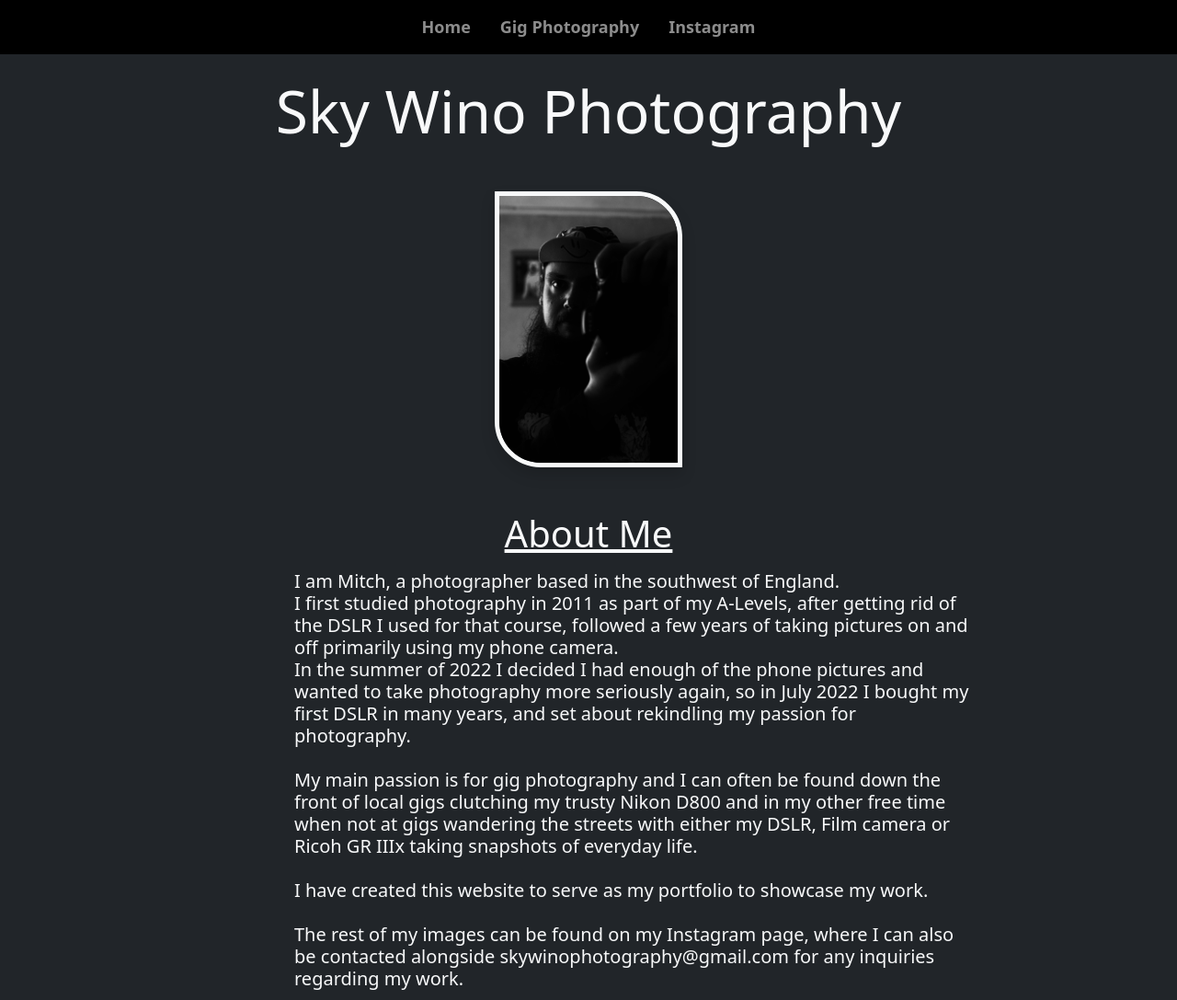
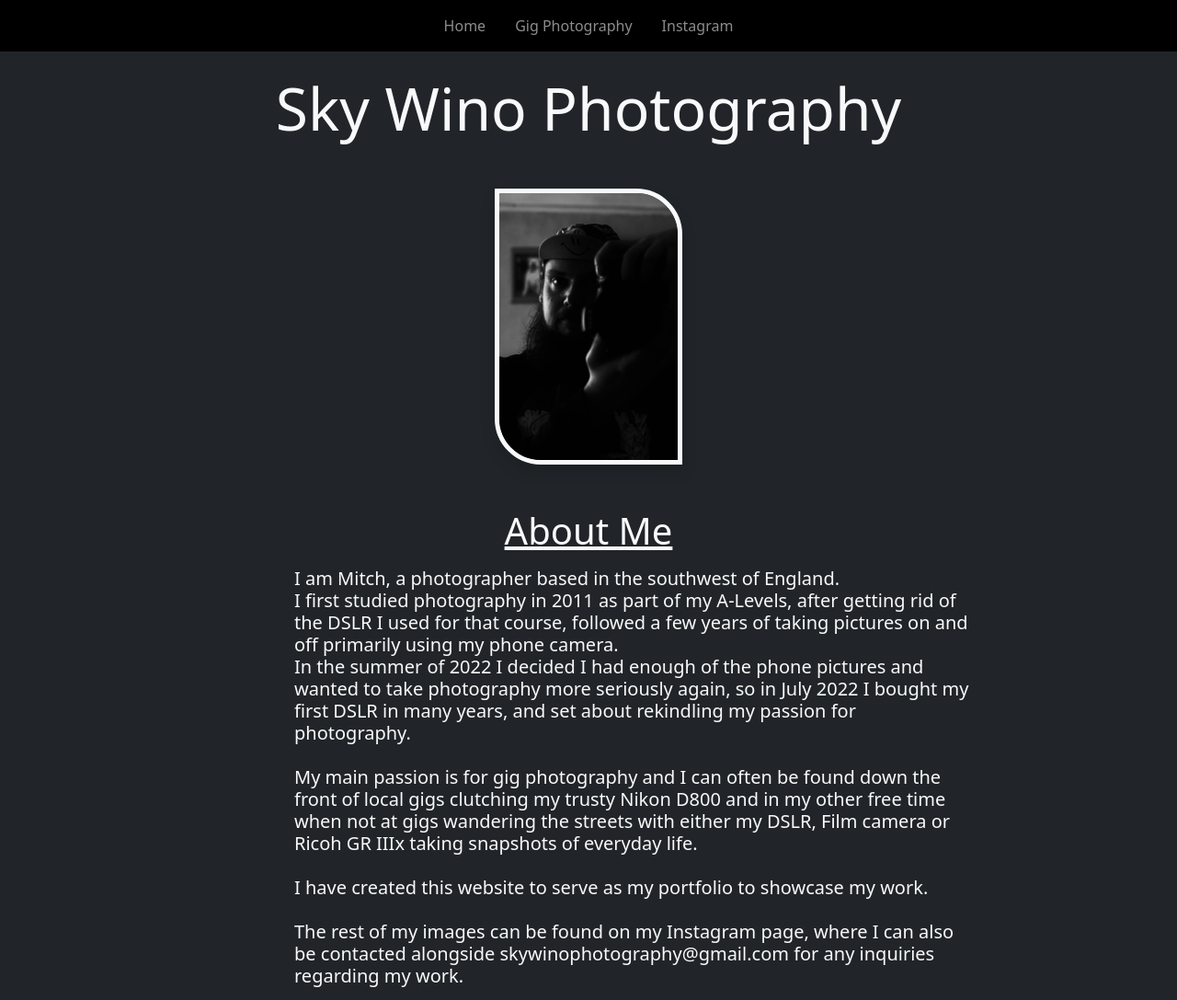
Before and after one commit to skywinophotography/skywinophotography.github.io, a plain HTML site: page index.html in a window 1280 px wide. Shown: the whole page at 92% size. Drawn offline with nearby package versions, Linux system fonts and the light colour scheme.

Commit message:
updated gig portfolio

```diff
--- a/stylesheet.css
+++ b/stylesheet.css
@@ -14,8 +14,3 @@ img{
 #mastodon_verification{
     display: none;
 }
-
-.nav-item{
-    font-weight: bold;
-    font-size: 18px;
-}
```
Also changed, not shown: assets/thumbnails/gig06_thumb.jpg, assets/thumbnails/gig11_thumb.jpg.
